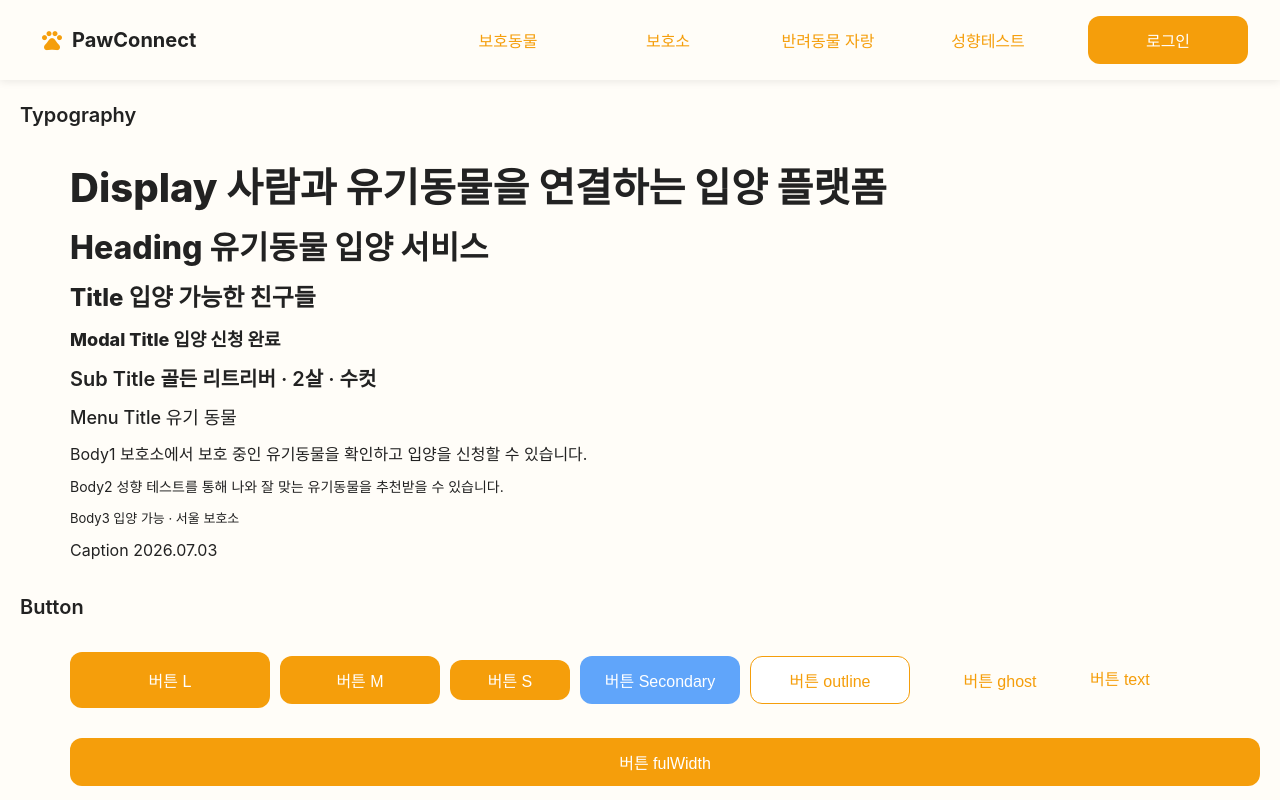
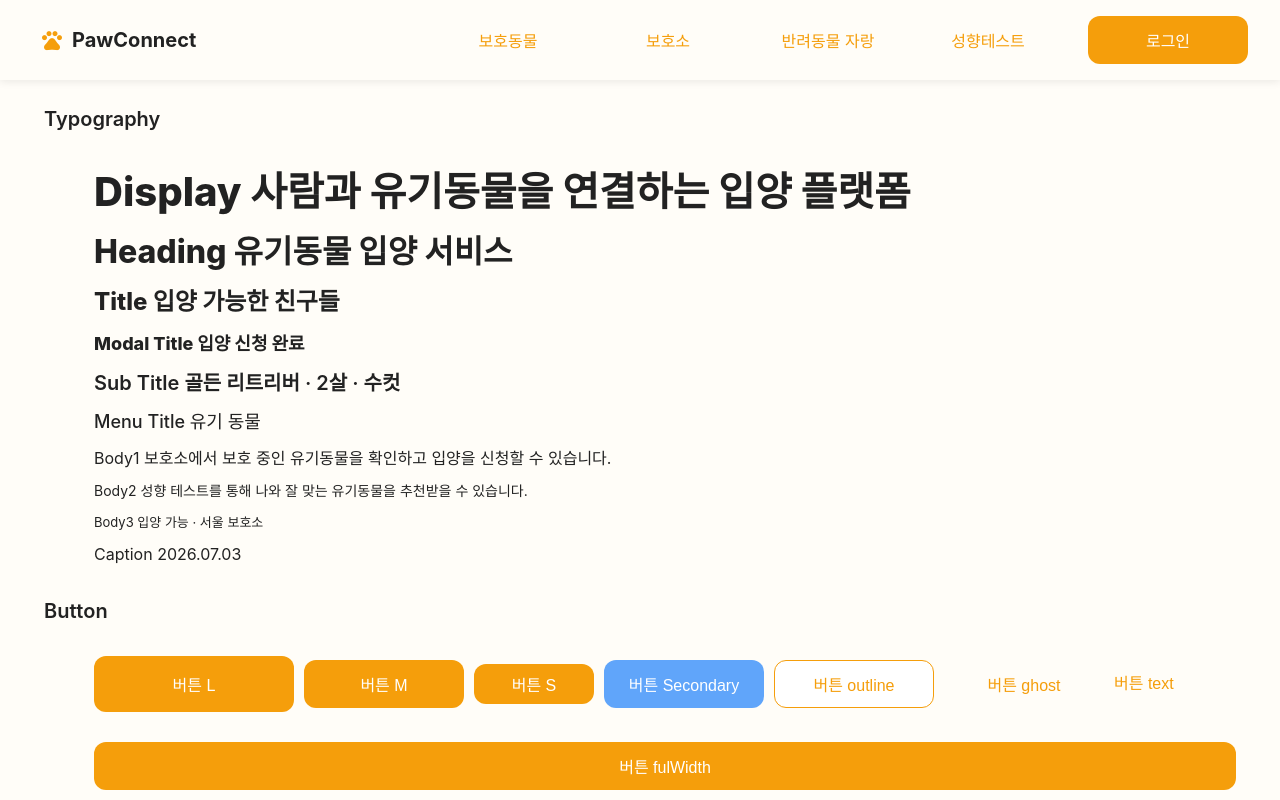
Before and after one commit to NambuDevB1A2/PawConnect, a Next.js app in the folder pawconnect/apps/web/: page / in a window 1280 px wide. Shown: the top 800 px of the page. Built offline with nearby package versions, Linux system fonts and the light colour scheme.

Commit message:
fix: main margin 수정

```diff
--- a/pawconnect/apps/web/src/app/globals.css
+++ b/pawconnect/apps/web/src/app/globals.css
@@ -30,6 +30,10 @@ body {
 
     text-rendering: optimizeLegibility;
     -webkit-font-smoothing: antialiased;
+}
+
+main {
+    margin: var(--spacing);
 }
 
 :root {
```
